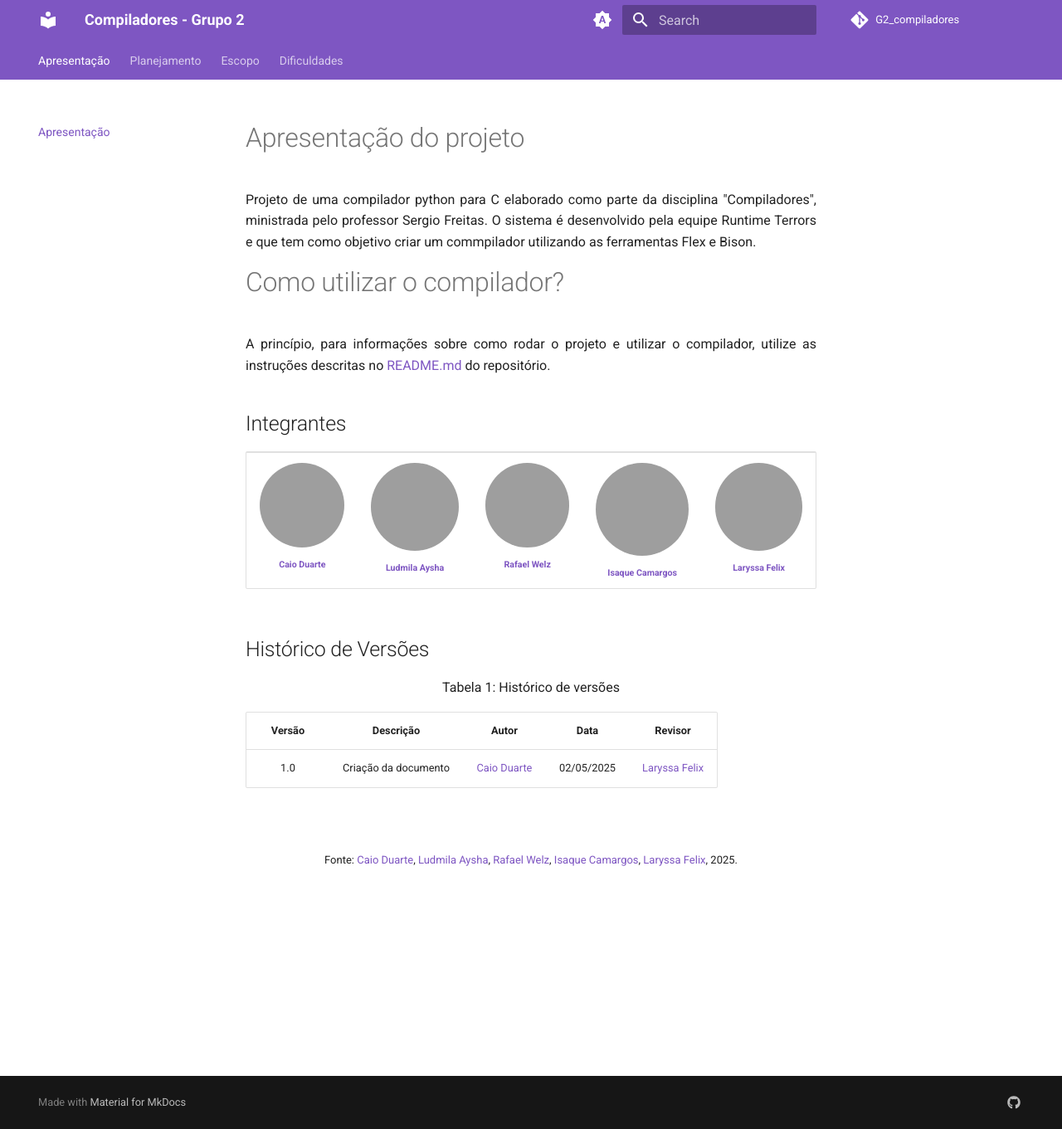
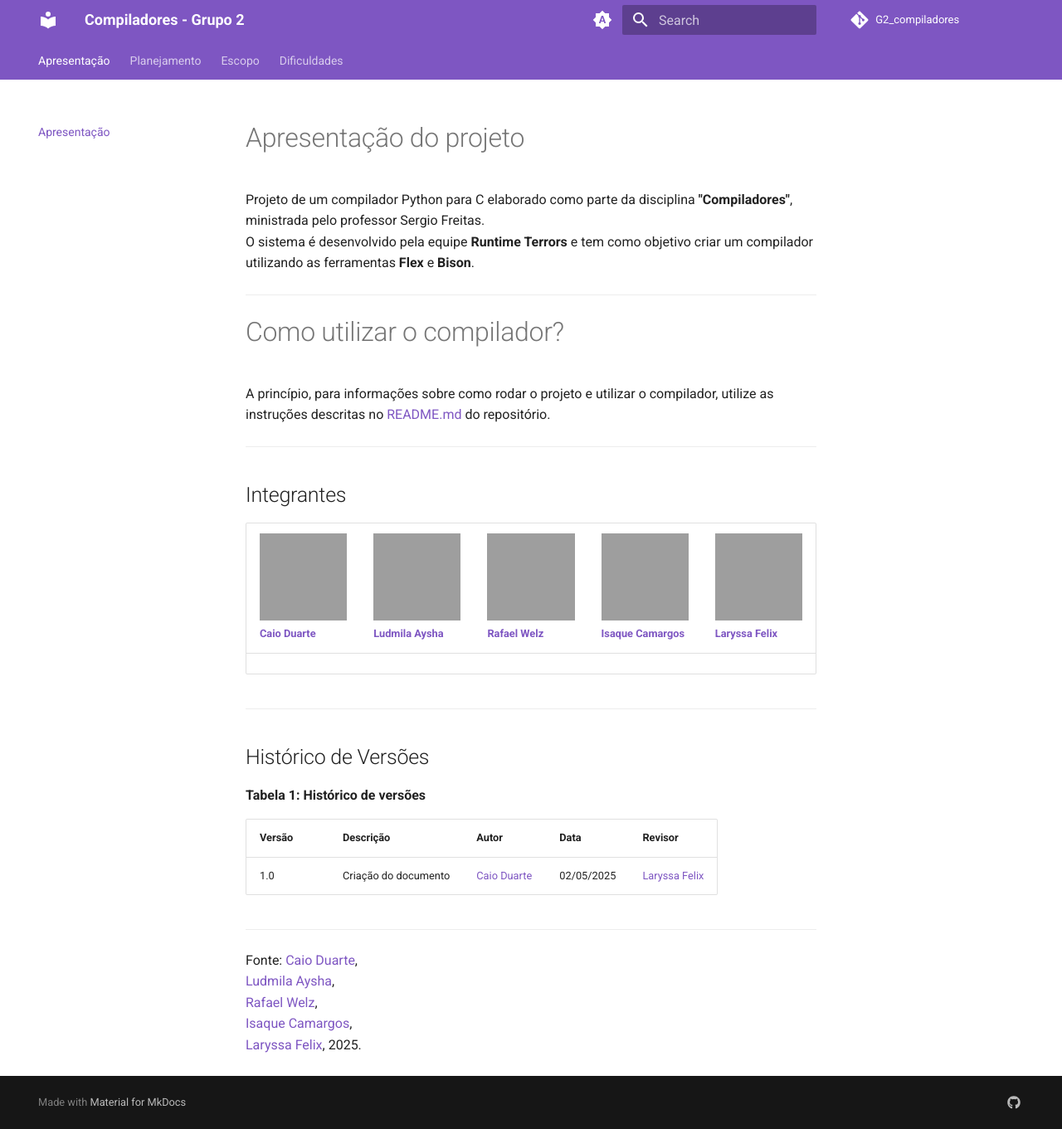
Before and after one commit to CaioDuart3/G2_compiladores, an MkDocs documentation site: the page built from docs/index.md, in a window 1280 px wide and 1361 px high. Shown: the whole window at 83% size. Built offline with MkDocs 1.6.1 and Material for MkDocs 9.7.7, drawn with Linux system fonts in a browser that asks for light colours; comment, search, counter and statistics services are not loaded; grey boxes are pictures that could not be loaded.

Commit message:
Update index.md

```diff
--- a/docs/index.md
+++ b/docs/index.md
@@ -1,50 +1,35 @@
-
 # Apresentação do projeto
 
-<div style="text-align: justify;">
-<p>
-Projeto de uma compilador python para C elaborado como parte da disciplina "Compiladores", ministrada pelo professor Sergio Freitas. O sistema é desenvolvido pela equipe Runtime Terrors e que tem como objetivo criar um commpilador utilizando as ferramentas Flex e Bison.
-</p>
-</div>
+Projeto de um compilador Python para C elaborado como parte da disciplina **"Compiladores"**, ministrada pelo professor Sergio Freitas.
+O sistema é desenvolvido pela equipe **Runtime Terrors** e tem como objetivo criar um compilador utilizando as ferramentas **Flex** e **Bison**.
+
+---
 
 # Como utilizar o compilador?
 
-<div style="text-align: justify;">
-<p>
-A princípio, para informações sobre como rodar o projeto e utilizar o compilador, utilize as instruções descritas no <a href="https://github.com/CaioDuart3/G2_compiladore">README.md</a> do repositório.
-</p>
+A princípio, para informações sobre como rodar o projeto e utilizar o compilador, utilize as instruções descritas no [README.md](https://github.com/CaioDuart3/G2_compiladore) do repositório.
 
-</div>
+---
 
 ## Integrantes
 
-<table>
+| [<img src="https://avatars.githubusercontent.com/u/134105981?v=4" width="120px"><br>Caio Duarte](https://github.com/caioduart3) | [<img src="https://avatars.githubusercontent.com/u/91512745?v=4" width="120px"><br>Ludmila Aysha](https://github.com/ludmilaaysha) | [<img src="https://avatars.githubusercontent.com/u/179030119?v=4" width="120px"><br>Rafael Welz](https://github.com/RafaelSchadt) | [<img src="https://avatars.githubusercontent.com/u/145882190?v=4" width="120px"><br>Isaque Camargos](https://github.com/isaqzin) | [<img src="https://avatars.githubusercontent.com/u/143897458?v=4" width="120px"><br>Laryssa Felix](https://github.com/felixlaryssa) |
+|---|---|---|---|---|
 
-<tr>
-   <td align="center"><a href="https://github.com/caioduart3"><img style="border-radius: 60%;" src="https://avatars.githubusercontent.com/u/134105981?v=4" width="200px;" alt=""/><br /><sub><b>Caio Duarte</b></sub></a><br />
-    <td align="center"><a href="https://github.com/ludmilaaysha"><img style="border-radius: 60%;" src="https://avatars.githubusercontent.com/u/91512745?v=4" width="200px;" alt=""/><br /><sub><b>Ludmila Aysha</b></sub></a><br />
-    <td align="center"><a href="https://github.com/RafaelSchadt"><img style="border-radius: 60%;" src="https://avatars.githubusercontent.com/u/179030119?" width="200px;" alt=""/><br /><sub><b>Rafael Welz</b></sub></a><br />
-    <td align="center"><a href="https://github.com/isaqzin"><img style="border-radius: 60%;" src="https://avatars.githubusercontent.com/u/145882190?v=4" width="200px;" alt=""/><br /><sub><b>Isaque Camargos</b></sub></a><br />
-    <td align="center"><a href="https://github.com/felixlaryssa"><img style="border-radius: 60%;" src="https://avatars.githubusercontent.com/u/143897458?v=4" width="200px;" alt=""/><br /><sub><b>Laryssa Felix</b></sub></a><br />
-</tr>
-
-</table>
-
+---
 
 ## Histórico de Versões
-<font size="3"><p style="text-align: center">Tabela 1: Histórico de versões</p></font>
 
-| Versão |Descrição     |Autor                                       |Data    |Revisor|
-|:-:     | :-:          | :-:                                        | :-:        |:-:|
-|1.0     | Criação da documento | [Caio Duarte](https://github.com/caioduart3)   | 02/05/2025 | [Laryssa Felix](https://github.com/felixlaryssa)|
+**Tabela 1: Histórico de versões**
 
-<font size="2">
-  <p style="text-align: center">
-    Fonte:
-    <a href="https://github.com/caioduart3">Caio Duarte</a>,
-    <a href="https://github.com/ludmilaaysha">Ludmila Aysha</a>,
-    <a href="https://github.com/RafaelSchadt">Rafael Welz</a>,
-    <a href="https://github.com/isaqzin">Isaque Camargos</a>,
-    <a href="https://github.com/felixlaryssa">Laryssa Felix</a>, 2025.
-  </p>
-</font>
+| Versão | Descrição            | Autor                                         | Data       | Revisor |
+|--------|----------------------|-----------------------------------------------|------------|---------|
+| 1.0    | Criação do documento | [Caio Duarte](https://github.com/caioduart3)  | 02/05/2025 | [Laryssa Felix](https://github.com/felixlaryssa) |
+
+---
+
+Fonte: [Caio Duarte](https://github.com/caioduart3),
+[Ludmila Aysha](https://github.com/ludmilaaysha),
+[Rafael Welz](https://github.com/RafaelSchadt),
+[Isaque Camargos](https://github.com/isaqzin),
+[Laryssa Felix](https://github.com/felixlaryssa), 2025.
```
